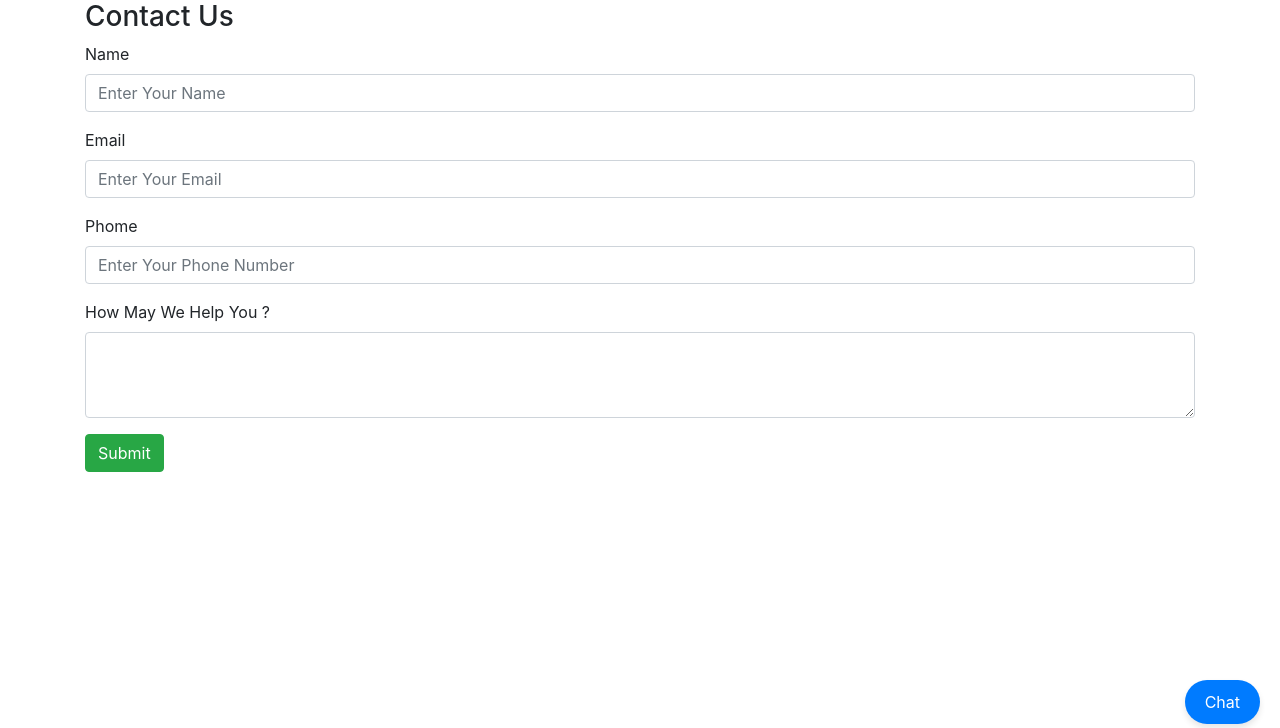
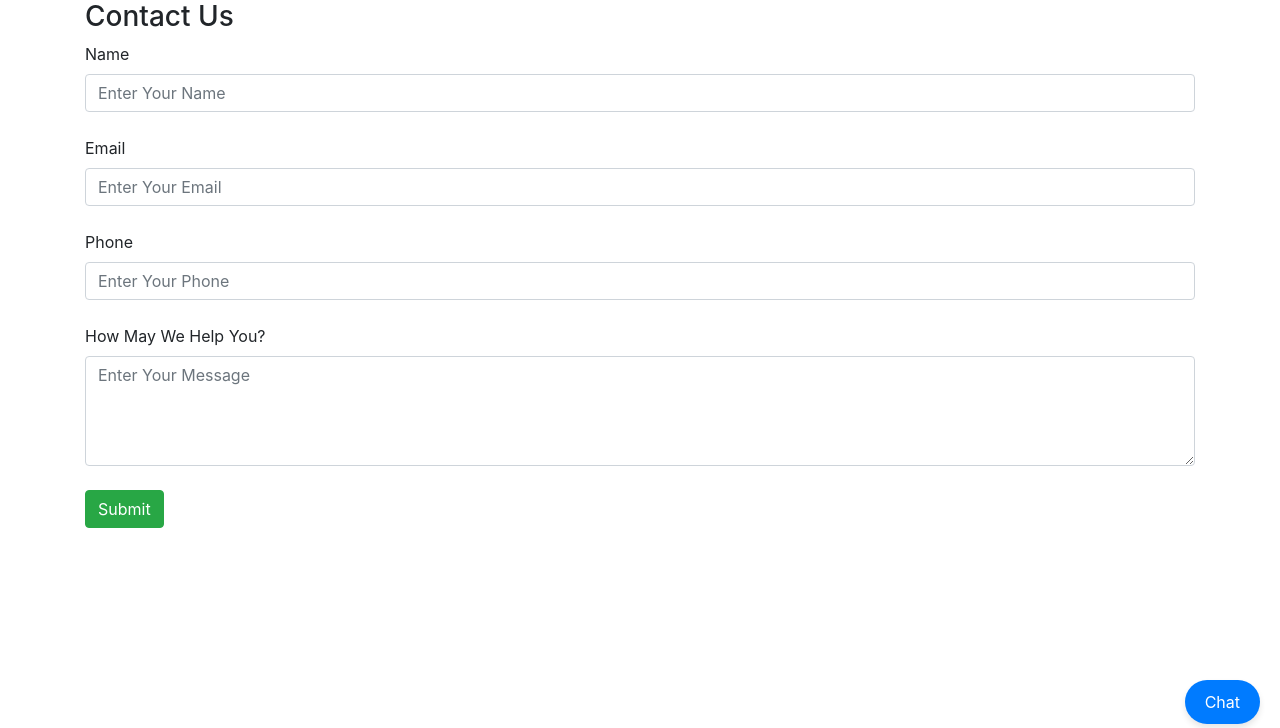
Before and after one commit to anujaandge/Mayinsoft.com, a Django app: template EShop/shop/templates/shop/contact.html in a window 1280 px wide. Shown: the part 56-784 px from the top of the page. Run offline with Django 5.2, Linux system fonts and the light colour scheme; the template is opened without the code that fills it: values that come from a table or form of the project are taken from there, others are empty; some libraries are stand-ins or nearby versions.

Commit message:
contatc page updated using form templating

```diff
--- a/EShop/shop/templates/shop/contact.html
+++ b/EShop/shop/templates/shop/contact.html
@@ -1,4 +1,4 @@
-{% extends 'shop/basic.html' %}
+ {% extends 'shop/basic.html' %}
 
 {% block title %} Mayinsoft.com {% endblock %}
 {% block contactactive %} active {% endblock contactactive %}
@@ -7,24 +7,30 @@
 <div class="container">
     <h3>Contact Us</h3>
     <form action="/shop/contact" method="post">{% csrf_token %}
-        <div class="form-group">
-          <label for="name">Name</label>
-          <input type="text" class="form-control" id="name" name="name" placeholder="Enter Your Name" required>
-        </div>
-        <div class="form-group">
-           <label for="email">Email</label>
-           <input type="email" class="form-control" id="email" name="email" placeholder="Enter Your Email" required>
-        </div>
-        <div class="form-group">
-          <label for="phone">Phome</label>
-          <input type="tel" class="form-control" id="phone" name="phone" placeholder="Enter Your Phone Number" required>
-        </div>
+         <div>
+          <label for="{{ form.name.id_for_label }}">{{form.name.label}}</label>
+          {{ form.name }}
+          {{ form.name.errors }}
+         </div><br>
+          <div>
+            <label for="{{ form.email.id_for_label }}">{{form.email.label}}</label>
+            {{ form.email }}
+            {{ form.email.errors }}
+          </div><br>
+          <div>
+            <label for="{{ form.phone.id_for_label }}">{{form.phone.label}}</label>
+            {{ form.phone }}
+            {{ form.phone.errors }}
+          </div><br>
+          <div>
+            <label for="{{ form.desc.id_for_label }}">{{form.desc.label}}</label>
+            {{ form.desc }}
+            {{ form.desc.errors }}
+          </div>
+        <br>
 
-        <div class="form-group">
-          <label for="desc">How May We Help You ?</label>
-          <textarea class="form-control" id="desc" name="desc" rows="3" required></textarea>
-        </div>
         <button type="submit" class="btn btn-success">Submit</button>
+
     </form>
 </div>
 {% endblock %}
```
